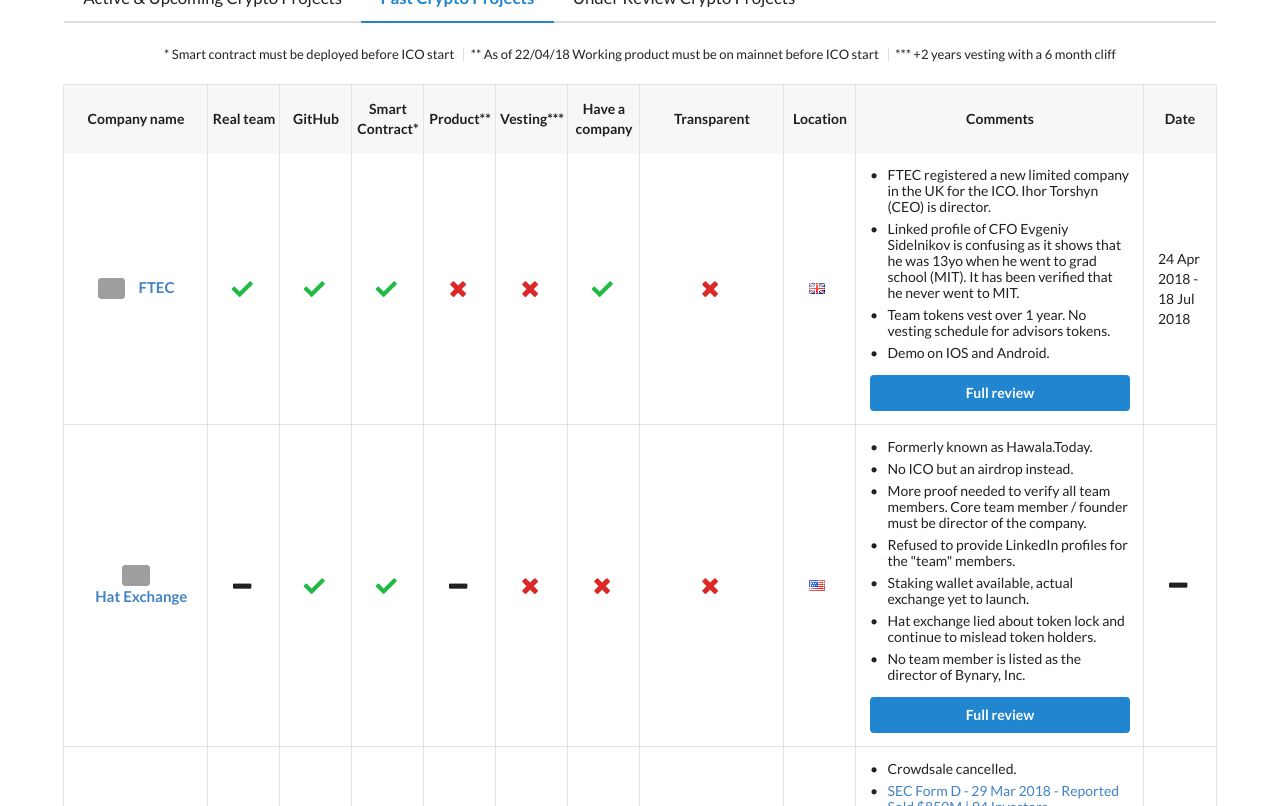
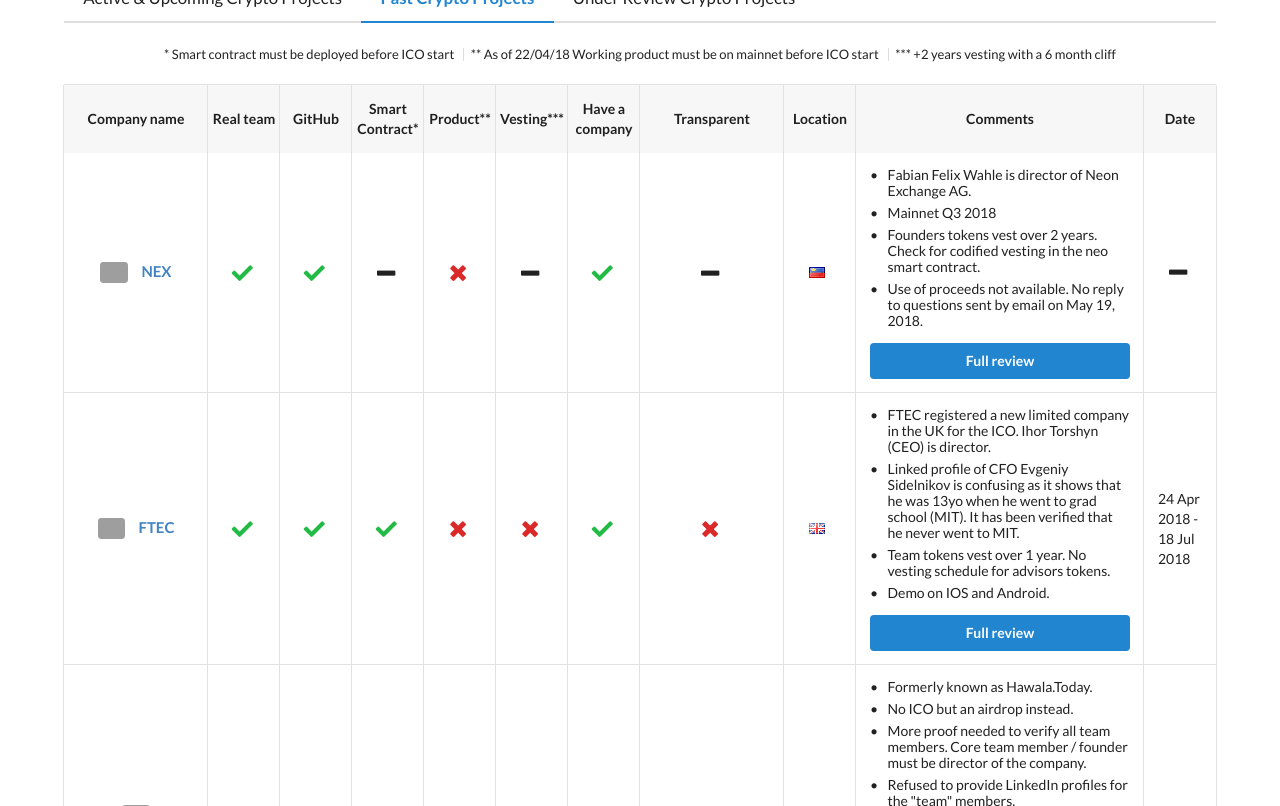
Before and after one commit to ico-check/ico-check, a Jekyll site: the page built from past.md, in a window 1280 px wide and 900 px high, scrolled down 563 px, cut to the strip 94-900 px from the top of the window. Built offline with Jekyll 4.4.1, drawn with Linux system fonts in a browser that asks for light colours; nearby versions of some CDN libraries; grey boxes are pictures that could not be loaded.

Commit message:
86-nex-ico-check
Moved from active ICOs

```diff
--- a/_data/past-icos.yml
+++ b/_data/past-icos.yml
@@ -1,3 +1,24 @@
+- name: NEX
+  image: https://i.imgur.com/gSgVggn.jpg
+  url: https://neonexchange.org/
+  real_team: true
+  github: true
+  smart_contract:
+  product: false
+  min_vesting:
+  have_company: true
+  transparent:
+  location: Liechtenstein
+  comments:
+    - content: Fabian Felix Wahle is director of Neon Exchange AG.
+    - content: Mainnet Q3 2018
+    - content: Founders tokens vest over 2 years. Check for codified vesting in the neo smart contract.
+    - content: Use of proceeds not available. No reply to questions sent by email on May 19, 2018.
+  ico_start_date:
+  ico_end_date:
+  safe:
+  issue_url: https://github.com/ico-check/ico-check/issues/133
+
 - name: FTEC
   image: https://i.imgur.com/DtVZBrj.jpg
   url: https://ftec.ai/
```
